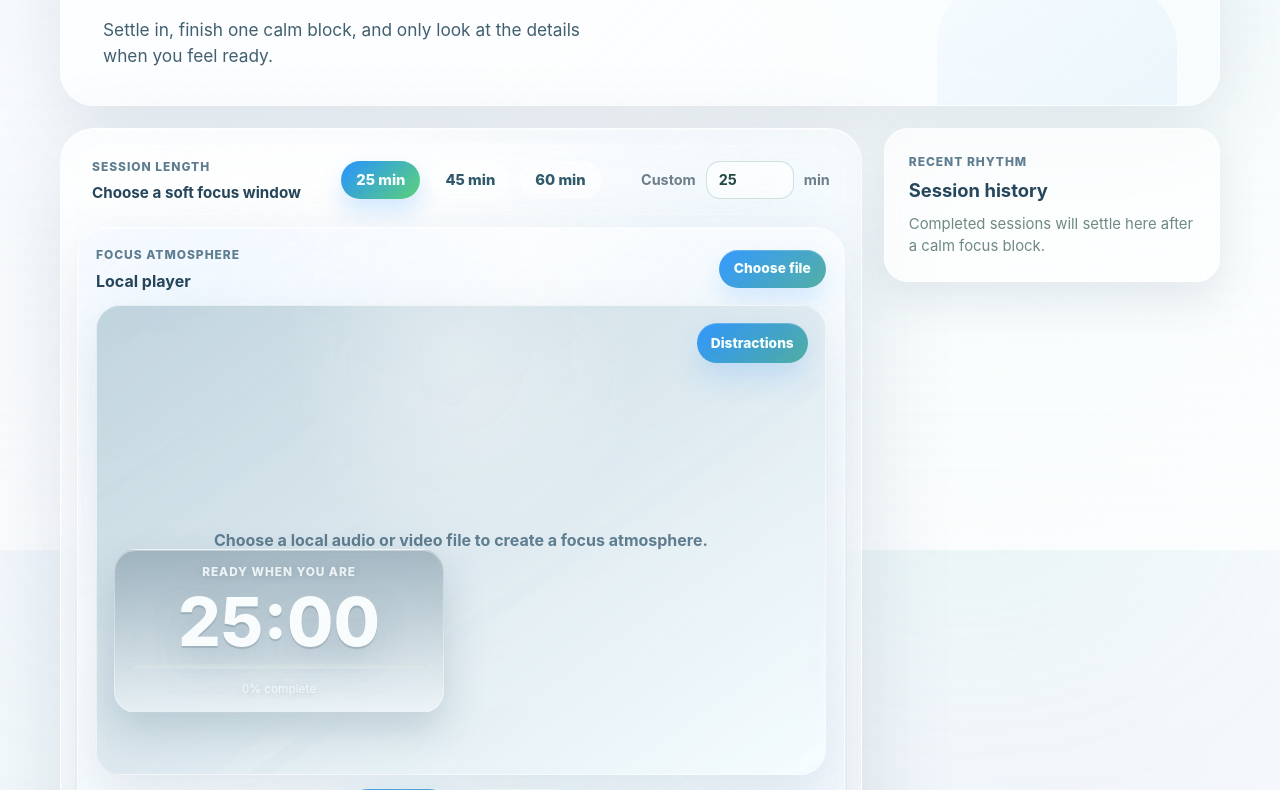
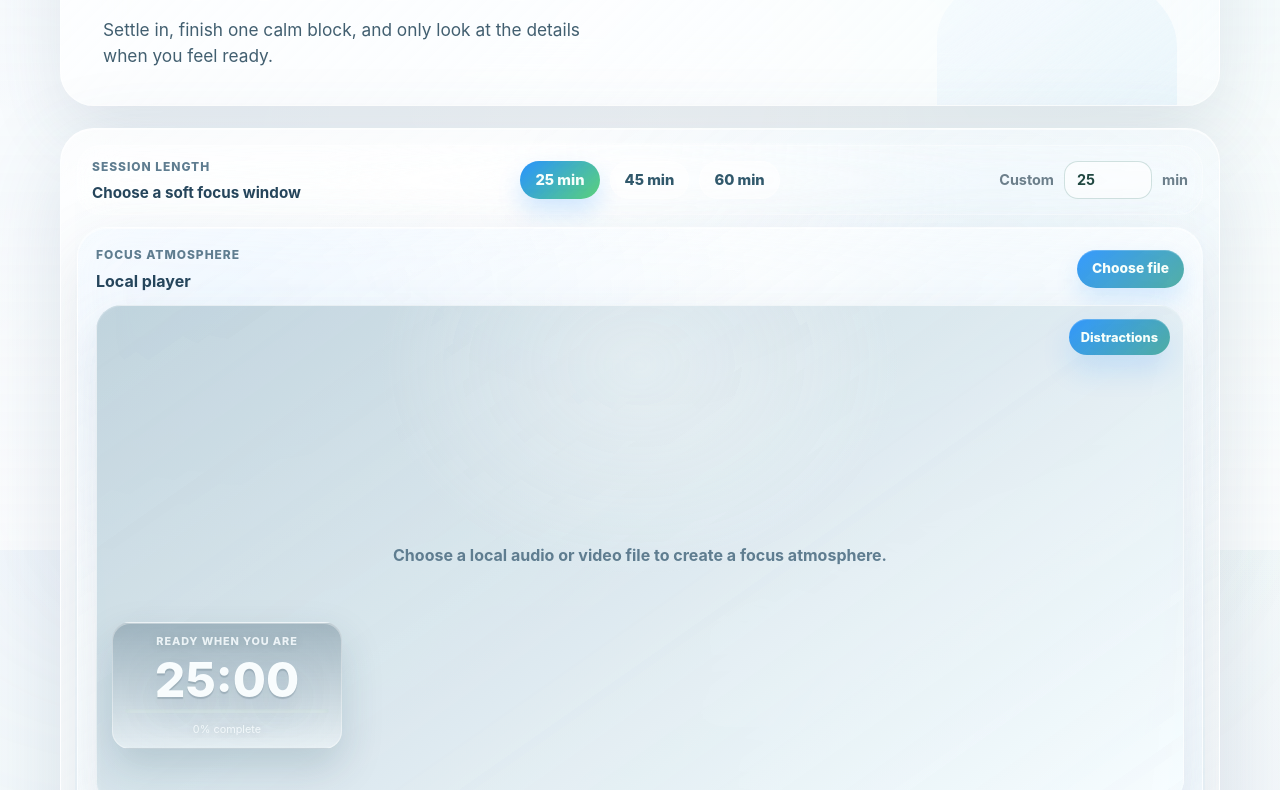
Before and after one commit to Ethan36Z/focusfox, a React (Vite) app: page / in a window 1280 px wide. Shown: the part 250-1040 px from the top of the page. Built offline with nearby package versions, Linux system fonts and the light colour scheme.

Commit message:
Clean up player-first layout

```diff
--- a/src/App.tsx
+++ b/src/App.tsx
@@ -129,20 +129,18 @@ function App() {
             }
           />
         </div>
-
-        <div className="side-column">
-          <SessionHistory
-            onClearHistory={clearHistory}
-            onOpenSession={openCompletedSession}
-            selectedSessionId={completedSession?.id ?? null}
-            sessions={completedSessions}
-          />
-        </div>
       </div>
 
       {completedSession && showDetails ? (
         <SessionStats session={completedSession} />
       ) : null}
+
+      <SessionHistory
+        onClearHistory={clearHistory}
+        onOpenSession={openCompletedSession}
+        selectedSessionId={completedSession?.id ?? null}
+        sessions={completedSessions}
+      />
 
       <MonthlyAnalytics sessions={completedSessions} />
     </main>
--- a/src/index.css
+++ b/src/index.css
@@ -176,7 +176,7 @@ h2 {
 
 .workspace-grid {
   display: grid;
-  grid-template-columns: minmax(0, 1.55fr) minmax(300px, 0.65fr);
+  grid-template-columns: minmax(0, 1fr);
   gap: 22px;
   align-items: start;
   margin-top: 22px;
@@ -386,7 +386,7 @@ h2 {
   overflow: hidden;
   display: grid;
   gap: 14px;
-  min-height: 650px;
+  min-height: 600px;
   padding: 18px;
   border: 1px solid rgba(255, 255, 255, 0.46);
   border-radius: 30px;
@@ -415,7 +415,7 @@ h2 {
   position: relative;
   overflow: hidden;
   display: grid;
-  min-height: 470px;
+  min-height: 500px;
   border-radius: 26px;
   background:
     linear-gradient(145deg, rgba(29, 67, 88, 0.24), rgba(255, 255, 255, 0.1)),
@@ -562,19 +562,19 @@ h2 {
 
 .player-timer-layer {
   position: absolute;
-  left: 18px;
-  bottom: 62px;
+  left: 16px;
+  bottom: 56px;
   z-index: 3;
   display: grid;
-  width: min(330px, calc(100% - 36px));
+  width: min(230px, calc(100% - 32px));
   pointer-events: auto;
 }
 
 .focus-player .timer-card {
   width: 100%;
   min-height: auto;
-  padding: 14px 16px 13px;
-  border-radius: 22px;
+  padding: 10px 12px 11px;
+  border-radius: 18px;
   background:
     linear-gradient(180deg, rgba(21, 61, 84, 0.3), rgba(255, 255, 255, 0.18)),
     rgba(255, 255, 255, 0.2);
@@ -585,17 +585,21 @@ h2 {
 }
 
 .focus-player .timer-time {
-  margin: 2px 0 12px;
-  font-size: clamp(2.9rem, 7vw, 4.2rem);
+  margin: 0 0 8px;
+  font-size: clamp(2rem, 4.8vw, 3rem);
 }
 
 .focus-player .timer-card .eyebrow,
 .focus-player .timer-card .progress-copy {
-  font-size: 0.74rem;
+  font-size: 0.68rem;
 }
 
 .focus-player .progress-track {
-  height: 5px;
+  height: 4px;
+}
+
+.focus-player .progress-copy {
+  margin-top: 8px;
 }
 
 .player-control-layer {
@@ -623,10 +627,10 @@ h2 {
 
 .player-distraction-corner {
   position: absolute;
-  top: 18px;
-  right: 18px;
+  top: 14px;
+  right: 14px;
   z-index: 4;
-  width: min(330px, calc(100% - 36px));
+  width: min(280px, calc(100% - 28px));
 }
 
 .timer-controls {
@@ -661,15 +665,15 @@ h2 {
 
 .distraction-menu-toggle {
   display: inline-flex;
-  gap: 8px;
+  gap: 7px;
   align-items: center;
   justify-content: center;
   max-width: 100%;
-  min-height: 40px;
-  padding: 0 14px;
+  min-height: 36px;
+  padding: 0 12px;
   border-radius: 999px;
   color: #f7fffb;
-  font-size: 0.86rem;
+  font-size: 0.8rem;
   font-weight: 850;
   background:
     linear-gradient(135deg, rgba(10, 132, 255, 0.82), rgba(37, 154, 139, 0.78)),
@@ -682,11 +686,11 @@ h2 {
 
 .distraction-menu-toggle strong {
   overflow: hidden;
-  max-width: 160px;
-  padding: 3px 8px;
+  max-width: 128px;
+  padding: 2px 7px;
   border-radius: 999px;
   color: #285466;
-  font-size: 0.76rem;
+  font-size: 0.7rem;
   background: rgba(255, 255, 255, 0.74);
   text-overflow: ellipsis;
   white-space: nowrap;
@@ -694,12 +698,12 @@ h2 {
 
 .distraction-menu-body {
   display: grid;
-  gap: 12px;
+  gap: 10px;
   width: 100%;
-  padding: 16px;
-  margin-top: 10px;
+  padding: 12px;
+  margin-top: 8px;
   border: 1px solid rgba(255, 255, 255, 0.46);
-  border-radius: 22px;
+  border-radius: 18px;
   background:
     linear-gradient(145deg, rgba(255, 255, 255, 0.76), rgba(241, 250, 255, 0.48)),
     rgba(255, 255, 255, 0.36);
@@ -718,10 +722,10 @@ h2 {
   justify-content: space-between;
   gap: 10px;
   align-items: center;
-  padding: 9px 11px;
-  border-radius: 16px;
+  padding: 7px 9px;
+  border-radius: 14px;
   color: #2c6077;
-  font-size: 0.86rem;
+  font-size: 0.78rem;
   font-weight: 850;
   background:
     linear-gradient(135deg, rgba(10, 132, 255, 0.14), rgba(52, 199, 89, 0.14)),
@@ -735,17 +739,17 @@ h2 {
 
 .reason-grid {
   display: grid;
-  grid-template-columns: repeat(3, minmax(0, 1fr));
-  gap: 8px;
+  grid-template-columns: repeat(2, minmax(0, 1fr));
+  gap: 7px;
   margin-top: 0;
 }
 
 .reason-button {
   min-width: 0;
   width: 100%;
-  min-height: 36px;
-  padding: 0 12px;
-  font-size: 0.84rem;
+  min-height: 32px;
+  padding: 0 10px;
+  font-size: 0.78rem;
   font-weight: 800;
 }
 
@@ -772,7 +776,7 @@ h2 {
 }
 
 .reason-chip .reason-button {
-  padding-right: 30px;
+  padding-right: 28px;
 }
 
 .reason-chip .reason-button:only-child {
@@ -782,11 +786,11 @@ h2 {
 .remove-reason-button {
   position: absolute;
   top: 50%;
-  right: 8px;
+  right: 6px;
   display: grid;
   place-items: center;
-  width: 24px;
-  height: 24px;
+  width: 22px;
+  height: 22px;
   border-radius: 999px;
   color: #5e7f78;
   background: rgba(255, 255, 255, 0.7);
@@ -800,14 +804,14 @@ h2 {
 .custom-reason-form {
   display: grid;
   grid-template-columns: minmax(0, 1fr) auto;
-  gap: 10px;
-  margin-top: 12px;
+  gap: 8px;
+  margin-top: 0;
 }
 
 .custom-reason-form input {
   min-width: 0;
-  min-height: 38px;
-  padding: 0 14px;
+  min-height: 34px;
+  padding: 0 12px;
   border: 1px solid rgba(94, 152, 143, 0.28);
   border-radius: 999px;
   color: #214842;
@@ -815,8 +819,8 @@ h2 {
 }
 
 .custom-reason-form .secondary-button {
-  min-height: 38px;
-  padding: 0 16px;
+  min-height: 34px;
+  padding: 0 13px;
 }
 
 .completion-card {
@@ -1218,6 +1222,10 @@ h2 {
   list-style: none;
 }
 
+.history-panel {
+  margin-top: 22px;
+}
+
 .history-heading {
   display: flex;
   justify-content: space-between;
@@ -1367,7 +1375,7 @@ input:focus-visible {
   }
 
   .reason-grid {
-    grid-template-columns: repeat(3, minmax(0, 1fr));
+    grid-template-columns: repeat(2, minmax(0, 1fr));
   }
 
   .analytics-metrics {
```
